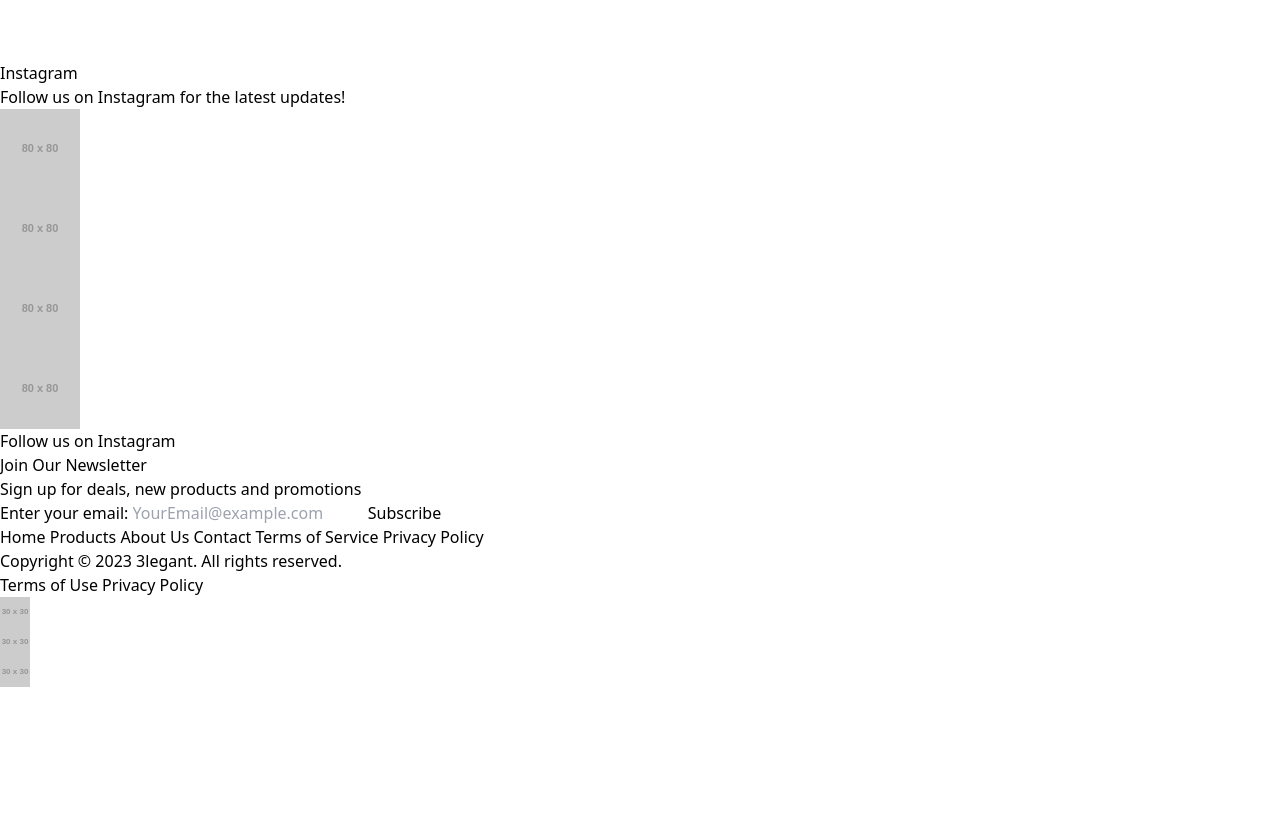
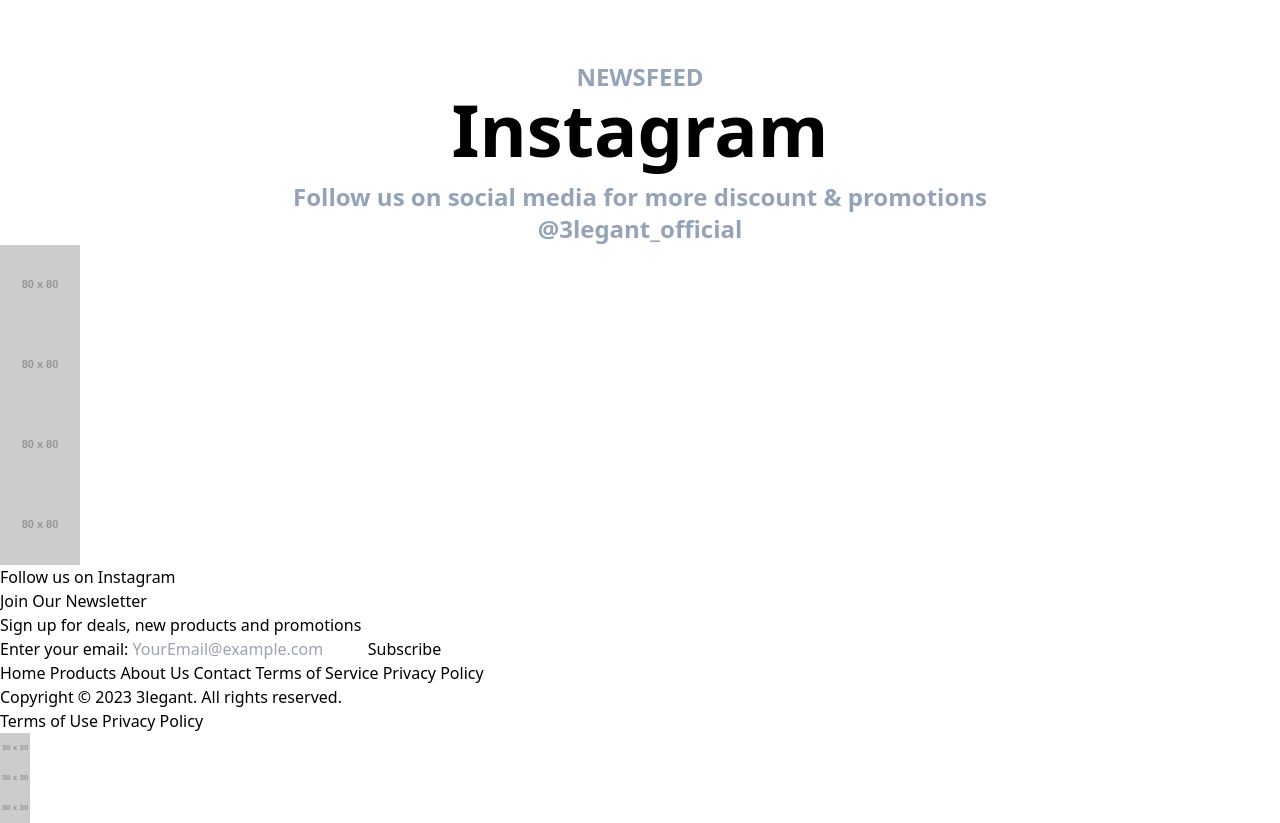
Before and after one commit to julianmonroy924/first-ecommerce-store, a website: page index.html in a window 1280 px wide. Shown: the part 5155-5978 px from the top of the page. Before the commit the page ends 5842 px from the top, so only its background shows below. Drawn offline with Linux system fonts and the light colour scheme; placeholder pictures from the web are drawn by us.

Commit message:
Completed Newsfeed Banner

```diff
--- a/index.html
+++ b/index.html
@@ -989,10 +989,13 @@
 
     <!-- Newsfeed Banner Instagram -->
     <div>
-        <h3 class="newsfeed-heading">Instagram</h3>
-        <p class="newsfeed-subheading">Follow us on Instagram for the latest updates!</p>
-
-        <!-- Instagram Images -->
+        <div  class="text-center ">
+          <p class="text-2xl font-semibold text-slate-400">NEWSFEED</p>
+          <h3 class="text-7xl pb-4 font-semibold">Instagram</h3>
+          <p class="text-2xl font-semibold text-slate-400">Follow us on social media for more discount & promotions</p>
+          <p class="text-2xl font-semibold text-slate-400">@3legant_official</p>
+        </div>
+          <!-- Instagram Images -->
         <div>
             <!-- Dynamically fetch and display the last four images from Instagram -->
             <img src=" https://via.placeholder.com/80x80" alt="Instagram Image 1" class="instagram-image">
```
Also changed, not shown: src/output.css.
